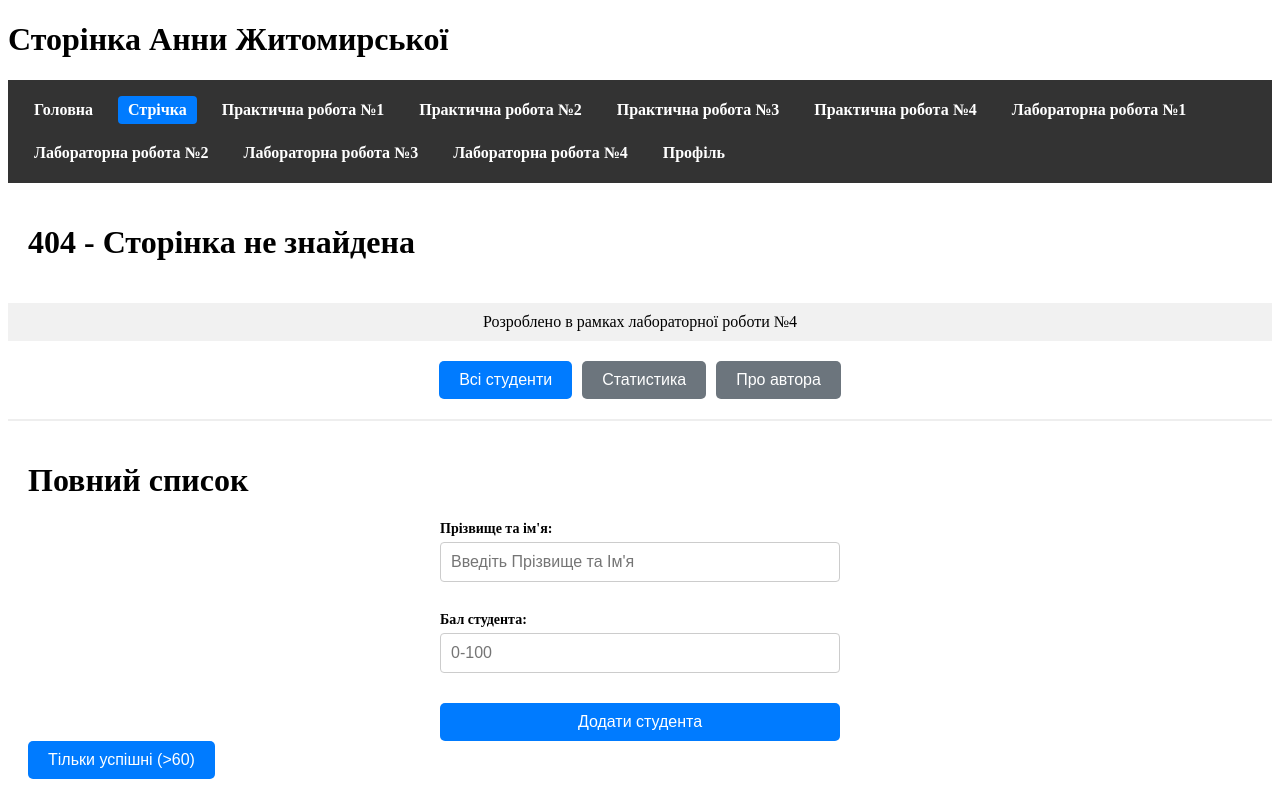
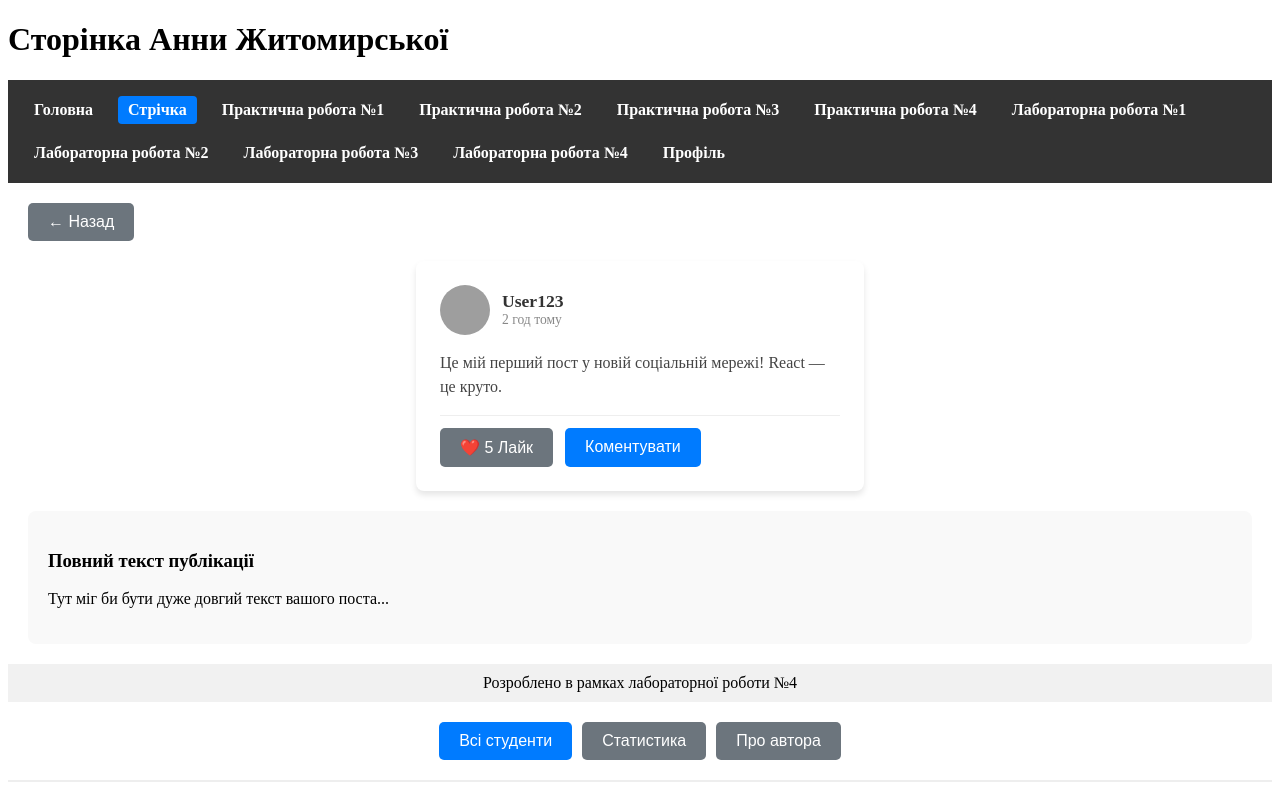
Before and after one commit to ZhytomyrskaAnna/my-react-project, a React (Vite) app: page /feed/1 in a window 1280 px wide. Shown: the top 800 px of the page. Built offline with nearby package versions, Linux system fonts and the light colour scheme; grey boxes are pictures that could not be loaded.

Commit message:
Add PostDetalis

```diff
--- a/src/App.jsx
+++ b/src/App.jsx
@@ -8,6 +8,7 @@ import AddStudentForm from "./components/organisma/AddStudentForm/AddStudentForm
 import MainLayout from './components/templates/MainLayout/MainLayout';
 import Home from './components/pages/Home/Home.jsx';
 import Feed from './components/pages/Feed/Feed.jsx';
+import PostDetails from './components/pages/Feed/PostDetails.jsx';
 import Practice1 from './components/pages/Practice1/Practice1.jsx';
 import Practice2 from './components/pages/Practice2/Practice2.jsx';
 import Practice3 from './components/pages/Practice3/Practice3.jsx';
@@ -66,6 +67,7 @@ function App() {
         <Route path="/" element={<MainLayout />}>
           <Route index element = {<Home />} />
           <Route path="feed" element ={<Feed />} />
+          <Route path="/feed/:postId" element={<PostDetails />} />
           <Route path="practice1" element={<Practice1 />} />
           <Route path="practice2" element={<Practice2 />} />
           <Route path="practice3" element={<Practice3 />} />
--- /dev/null
+++ b/src/components/pages/Feed/PostDetails.jsx
@@ -0,0 +1,40 @@
+import React from 'react';
+import { useParams, useNavigate } from 'react-router-dom';
+import { postsData } from '../../../data.js';
+import Post from '../../molecules/Post/Post.jsx';
+import Button from '../../atoms/Button/Button.jsx';
+
+const PostDetails = () => {
+
+  const { postId } = useParams();
+  const navigate = useNavigate();
+
+
+  const post = postsData.find((p) => p.id === parseInt(postId));
+
+  if (!post) {
+    return (
+      <div className="section">
+        <h2>Пост не знайдено</h2>
+        <Button onClick={() => navigate('/feed')}>Повернутися до стрічки</Button>
+      </div>
+    );
+  }
+
+  return (
+    <section className="section">
+      <Button onClick={() => navigate(-1)} variant="secondary">
+        ← Назад
+      </Button>
+      <div style={{ marginTop: '20px' }}>
+        <Post {...post} />
+        <div style={{ padding: '20px', backgroundColor: '#f9f9f9', borderRadius: '8px' }}>
+          <h3>Повний текст публікації</h3>
+          <p>{post.fullText || "Тут міг би бути дуже довгий текст вашого поста..."}</p>
+        </div>
+      </div>
+    </section>
+  );
+};
+
+export default PostDetails;
--- a/src/components/pages/Profile/ProfileOverview.jsx
+++ b/src/components/pages/Profile/ProfileOverview.jsx
@@ -9,3 +9,5 @@ const ProfileOverview = () => {
     </div>
   );
 };
+
+export default ProfileOverview;
```
